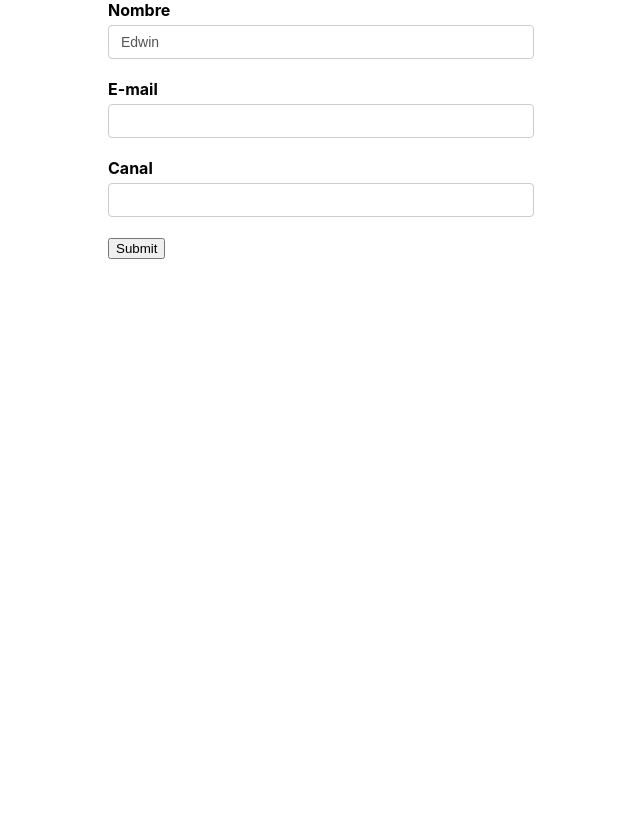
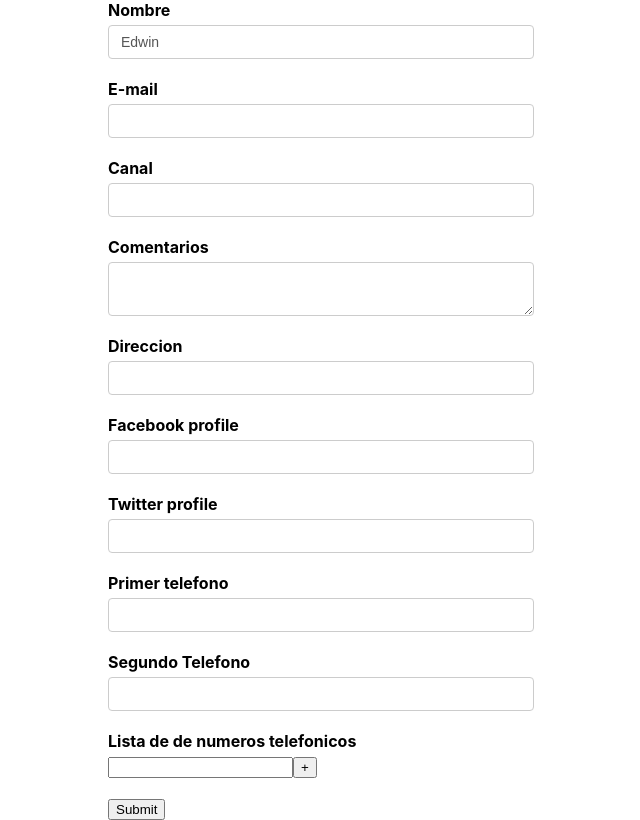
Before and after one commit to edwinandres/formikreact, a React (Create React App) app: page / in a window 1280 px wide. Shown: the whole page, without its empty margins (319-959 px from the left). Built offline with nearby package versions, Linux system fonts and the light colour scheme.

Commit message:
"FieldArray component"

```diff
--- a/src/App.js
+++ b/src/App.js
@@ -1,10 +1,13 @@
 import "./App.css";
 import YouTubeForm from "./components/YouTubeForm";
+import YouTubeFormFormikComponent from "./components/YouTubeFormFormikComponent";
+import YouTubeFormYup from "./components/YouTubeFormYup";
 
 function App() {
   return (
       <div className='App'>
-          <YouTubeForm/>
+          <YouTubeFormFormikComponent/>
+          {/* <YouTubeFormYup/> */}
 
       </div>
   )
--- /dev/null
+++ b/src/components/TextError.jsx
@@ -0,0 +1,11 @@
+import React from 'react'
+
+function TextError(props) {
+    return (
+        <div className='error'>
+            {props.children}
+        </div>
+    )
+}
+
+export default TextError
--- a/src/components/YouTubeFormFormikComponent.jsx
+++ b/src/components/YouTubeFormFormikComponent.jsx
@@ -1,10 +1,20 @@
 import React from 'react'
-import {Formik} from 'formik'
+import {Formik, Form, Field, ErrorMessage, FieldArray} from 'formik'
+import * as Yup from 'yup'
+import TextError from './TextError'
 
 const initialValues={
     name:'Edwin',
     email:'',
-    channel:''
+    channel:'',
+    comments:'',
+    address:'',
+    social:{
+        facebook:'',
+        twitter:''
+    },
+    phoneNumbers:['',''],
+    phNumbers: ['']
 }
 
 const onSubmit = values => {
@@ -12,28 +22,17 @@ const onSubmit = values => {
 
 }
 
-const validate = values => {
-    let errors = {}
-    if(!values.name){
-        errors.name='Required'
-    }
-    if(!values.email){
-        errors.email='Required'
-    } else if (!/^[A-Z0-9._%+-]+@[A-Z0-9.-]+\.[A-Z]{2,4}$/i.test(values.email)) {
-        errors.email = 'Formato invalido'
-    }
-    if(!values.channel){
-        errors.channel='Required'
-    }
-
-    return errors
-}
+const validationSchema = Yup.object({
+    name: Yup.string().required('Requerido!'),
+    email: Yup.string().email("Formato email invalido").required('Requerido!'),
+    channel: Yup.string().required('Requerido!')
+})
 
 function YouTubeFormFormikComponent() {
 
 
 
-    console.log('Visited fields: ' , formik.touched);
+    //console.log('Visited fields: ' , formik.touched);
 
     return (
         <Formik
@@ -41,53 +40,95 @@ function YouTubeFormFormikComponent() {
             validationSchema={validationSchema}
             onSubmit={onSubmit}
         >
-            <form onSubmit={formik.handleSubmit}>
+            <Form >
                 <div className='form-control'>
                     <label htmlFor="name">Nombre</label>
-                    <input
-                        type="text"
-                        id="name"
-                        name="name"
-                        // onChange={formik.handleChange}
-                        // onBlur={formik.handleBlur}
-                        // value={formik.values.name}
-                        //con formik.getFieldProps estamos incluyendo onChange, onBlur y value
-                        {...formik.getFieldProps('name')}
-                    />
-                    {formik.touched.name && formik.errors.name ? <div className='error'>{formik.errors.name}</div>: null}
+                    <Field  type="text" id="name" name="name" />
+                    <ErrorMessage name='name' component={TextError}/>
                 </div>
 
                 <div className='form-control'>
                     <label htmlFor="email">E-mail</label>
-                    <input
-                        type="email"
-                        id="email"
-                        name="email"
-                        // onChange={formik.handleChange}
-                        // onBlur={formik.handleBlur}
-                        // value={formik.values.email}
-                        {...formik.getFieldProps('email')}
-                    />
-                    {formik.touched.email && formik.errors.email ? <div className='error'>{formik.errors.email}</div>: null}
+                    <Field type="email" id="email" name="email"  />
+                    <ErrorMessage name='email'>
+                        {(errorMsg) => <div className='error'>{errorMsg}</div>}
+                    </ErrorMessage>
                 </div>
 
                 <div className='form-control'>
                     <label htmlFor="channel">Canal</label>
-                    <input
-                        type="text"
-                        id="channel"
-                        name="channel"
-                        // onChange={formik.handleChange}
-                        // onBlur={formik.handleBlur}
-                        // value={formik.values.channel}
-                        {...formik.getFieldProps('channel')}
-                    />
-                    {formik.touched.channel && formik.errors.channel ? <div className='error'>{formik.errors.channel}</div>: null}
+                    <Field type="text" id="channel" name="channel" />
+                    <ErrorMessage name='channel'/>
+                </div>
+
+                <div className='form-control'>
+                    <label htmlFor='comments'>Comentarios</label>
+                    <Field as='textarea' id='comments' name='comments'/>
+                </div>
+
+                <div className='form-control'>
+                    <label htmlFor='address'>Direccion</label>
+                    <Field as='textarea' id='address' name='address' >
+                        {(props)=>{
+                            const {field, form, meta}= props
+                            console.log('render props', props);
+                            return (
+                                <div>
+                                    <input type='text' id='address' {...field}/>
+                                    {meta.touched && meta.error ? <div>{meta.error}</div>:null}
+                                </div>
+                            )
+
+                        }}
+                    </Field>
+                </div>
+
+                <div className='form-control'>
+                    <label htmlFor='facebook'>Facebook profile</label>
+                    <Field type='text' id='facebook' name='social.facebook'  />
+                </div>
+
+                <div className='form-control'>
+                    <label htmlFor='twitter'>Twitter profile</label>
+                    <Field type='text' id='twitter' name='social.twitter'  />
+                </div>
+
+                <div className='form-control'>
+                    <label htmlFor='primaryPh'>Primer telefono</label>
+                    <Field type='text' id='primaryPh' name='phoneNumbers[0]'  />
+                </div>
+                <div className='form-control'>
+                    <label htmlFor='secondaryPh'>Segundo Telefono</label>
+                    <Field type='text' id='secondaryPh' name='phoneNumbers[1]'  />
+                </div>
+
+                <div className='form-control'>
+                    <label>Lista de de numeros telefonicos</label>
+                    <FieldArray name='phNumbers'>
+                        {(fieldArrayProps) => {
+                            console.log('fieldArrayProps', fieldArrayProps);
+                            const {push, remove, form}=fieldArrayProps
+                            const {values} = form
+                            const { phNumbers} = values
+                            return <div>
+                                {phNumbers.map((phNumber, index)=>(
+                                    <div key={index}>
+                                        <Field name={`phNumbers[${index}]`}/>
+                                        {index > 0 && (
+                                            <button type='button' onClick={()=> remove(index)}>{' '} - {' '} </button>
+
+                                        )}
+                                        <button type='button' onClick={()=>push('')}> + </button>
+                                    </div>
+                                ))}
+                            </div>
+                        }}
+                    </FieldArray>
                 </div>
 
 
                 <button type="submit">Submit</button>
-            </form>
+            </Form>
 
         </Formik>
     )
```
Also changed, not shown: 1 other file (tests, documents, lock files or other folders).
